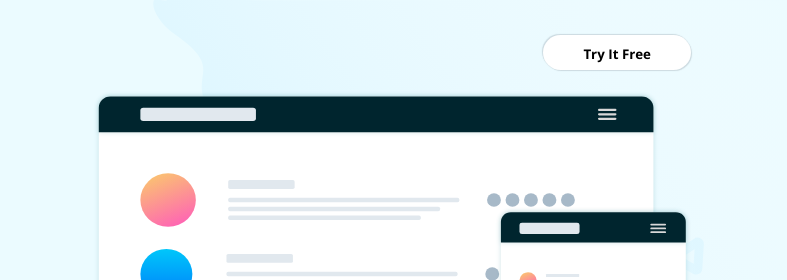
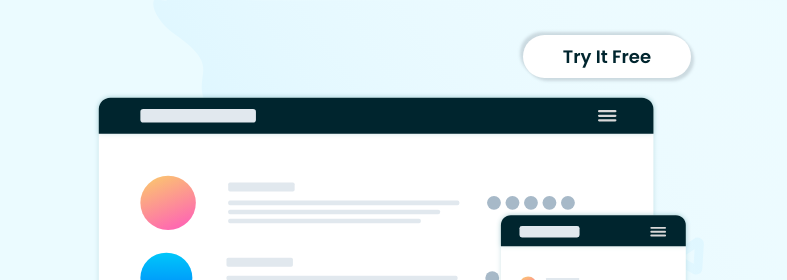
Before and after one commit to Iroghama/responsive-2, a plain HTML site: page index.html in a window 1280 px wide. Shown: the top 280 px of the page, 493-1280 px from the left. Drawn offline with Linux system fonts and the light colour scheme.

Commit message:
modified

```diff
--- a/index.css
+++ b/index.css
@@ -28,6 +28,10 @@ color: hsl(192, 100%, 9%) ;
     margin: auto;
     width: 85%;
     font-family: regular;
+}
+button{
+    cursor: pointer;
+    font-family: bold;
 }
 
 header{
@@ -75,12 +79,14 @@ header .top img{
     }*/
 }
 header .top button{
-    height: 35px;
+    font-family: semi;
 background-color:white ;
-    padding: 10px 40px;
+font-size:18px;
+color: hsl(192, 100%, 9%);
+    padding: 8px 40px;
     border-radius: 25px;
-    box-shadow: 1px 1px 1px rgb(128, 141, 153,0.3),
-    -1px -1px 1px rgb(128, 141, 153,0.3) ;
+    box-shadow: 3px 3px 3px  rgb(128, 141, 153,0.3),
+    -3px -3px 3px  rgb(128, 141, 153,0.3);
 }
 header h1{
     font-family: semi;
@@ -114,10 +120,7 @@ header .bottom button{
    color: white;
    background-color: hsl(322, 100%, 66%) ;
 }
-button{
-    cursor: pointer;
-    font-family: bold;
-}
+
 header .bottom button:hover{
 opacity: 0.6;
 }
@@ -208,12 +211,12 @@ footer .container div p img{
  .index button{
      width: 40%;
      margin: 0 auto;
-    padding: 13px 40px;
+    padding: 15px 40px;
     border-radius: 25px;
    color: white;
    background-color: hsl(322, 100%, 66%) ;
-   box-shadow:2px 2px 2px  rgb(128, 141, 153,0.3),
-    -2px 0 2px  rgb(128, 141, 153,0.3);
+   box-shadow:3px 3px 3px  rgb(128, 141, 153,0.7),
+    -3px 0 3px  rgb(128, 141, 153,0.7);
  }
  .index button:hover{
      opacity: 0.6;
@@ -328,6 +331,6 @@ footer .container div:nth-of-type(4){
     height: 20%;
 }
 .index button{
-    width: 80%;
+    width: 60%;
 }
 }
```
